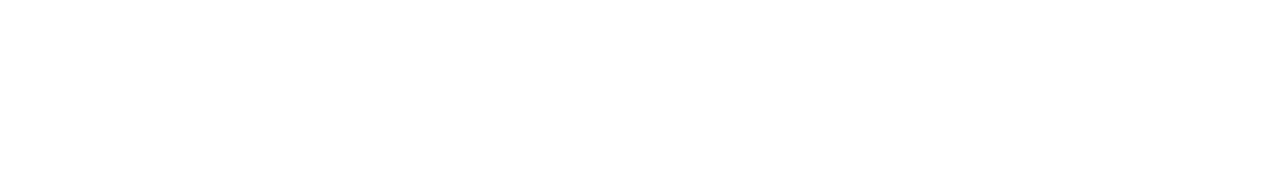
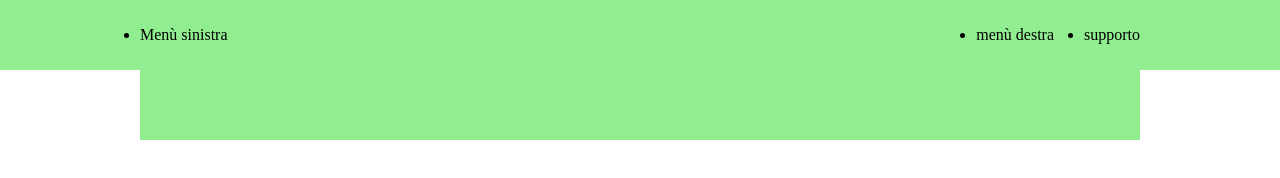
Before and after one commit to dariosanacuore/htmlcss-dropbox, a plain HTML site: page index.html in a window 1280 px wide. Drawn offline with Linux system fonts and the light colour scheme.

Commit message:
feat:Aggiunta dell'header

```diff
--- a/css/style.css
+++ b/css/style.css
@@ -0,0 +1,38 @@
+*{
+    margin:0;
+    padding:0;
+    box-sizing:border-box;
+}
+.container{
+    margin:0 auto;
+    background-color: lightblue;
+    max-width:1000px;
+
+}
+.flex, .align-center{
+    width:100%;
+    min-height:70px;
+    background-color: lightgreen;
+}
+.flex{
+    display: flex;
+}
+.justify-between{
+    justify-content: space-between;
+}
+.align-center{
+    align-items: center;
+}
+.right-menu{
+    justify-content: flex-end;
+    gap:30px;
+}
+.left-menu{
+    justify-content: flex-start;
+}
+.left-menu li{
+    align-self: center;
+}
+.right-menu li{
+    align-self: center;
+}
--- a/index.html
+++ b/index.html
@@ -1,11 +1,39 @@
 <!DOCTYPE html>
 <html lang="en">
+
 <head>
     <meta charset="UTF-8">
     <meta name="viewport" content="width=device-width, initial-scale=1.0">
     <title>Document</title>
+    <link rel="stylesheet" href="./css/style.css" />
 </head>
+
 <body>
+    <header class="flex align-center">
+        <nav class="container flex justify-between align-center">
+            <ul class="left-menu flex">
+                <li>Menù sinistra</li>
+            </ul>
+            <ul class="right-menu flex">
+                <li>menù destra</li>
+                <li>supporto</li>
+            </ul>
+        </nav>
+    </header>
+    <main>
+        <div class="container flex align-center">
+        <section>
 
+        </section>
+        <section></section>
+        <section></section>
+        <section></section>
+        <section></section>
+        </div>
+    </main>
+    <footer>
+
+    </footer>
 </body>
+
 </html>
```
